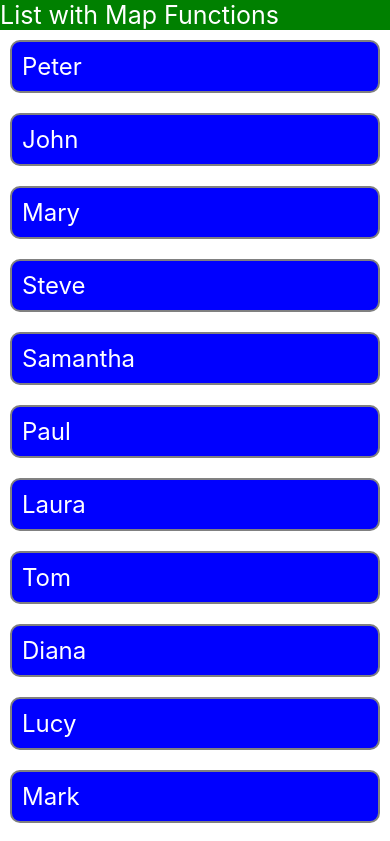
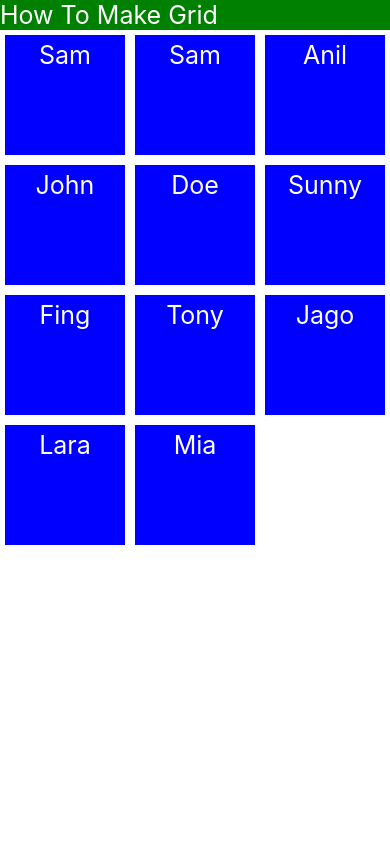
Before and after one commit to mtalhaleo2002/RN-App-From-Bg, a React Native app: screen / in a window 390 px wide. Shown: the top 841 px of the page. Built offline with nearby package versions, Linux system fonts and the light colour scheme.

Commit message:
How to Make Grid

```diff
--- a/App.tsx
+++ b/App.tsx
@@ -1,61 +1,47 @@
 import React from 'react';
-import { Text, View, StyleSheet, ScrollView } from 'react-native';
+import { Text, View, StyleSheet } from 'react-native';
 const App = () => {
   const users = [
     {
-      name: 'Peter',
       id: 1,
+      name: 'Sam',
     },
-    {
-      name: 'John',
-      id: 2,
-    },
-    {
-      name: 'Mary',
-      id: 3,
-    },
-    {
-      name: 'Steve',
-      id: 4,
-    },
-    { name: 'Samantha', id: 5 },
-    { name: 'Paul', id: 6 },
-    { name: 'Laura', id: 7 },
-    { name: 'Tom', id: 8 },
-    { name: 'Diana', id: 9 },
-    { name: 'Lucy', id: 10 },
-    { name: 'Mark', id: 11 },
-    { name: 'Nina', id: 12 },
-    { name: 'Kevin', id: 13 },
-    { name: 'Olivia', id: 14 },
-    { name: 'Jake', id: 15 },
+    { id: 2, name: 'Anil' },
+    { id: 3, name: 'John' },
+    { id: 4, name: 'Doe' },
+    { id: 5, name: 'Sunny' },
+    { id: 6, name: 'Fing' },
+    { id: 7, name: 'Tony' },
+    { id: 8, name: 'Jago' },
+    { id: 9, name: 'Lara' },
+    { id: 10, name: 'Mia' },
   ];
   return (
     <View>
       <Text style={{ fontSize: 25, backgroundColor: 'green', color: 'white' }}>
-        List with Map Functions
+        How To Make Grid
       </Text>
-      <ScrollView>
-        {users.map(userNo => (
-          <Text key={userNo.id} style={styles.itemBox}>
-            {userNo.name}
-          </Text>
+      <View style={{ flex: 1, flexDirection: 'row', flexWrap: 'wrap' }}>
+        <Text style={styles.item}>Sam</Text>
+        {users.map(item => (
+          <Text style={styles.item}>{item.name}</Text>
         ))}
-      </ScrollView>
+      </View>
     </View>
   );
 };
 
 const styles = StyleSheet.create({
-  itemBox: {
-    fontSize: 24,
-    padding: 10,
+  item: {
+    fontSize: 25,
+    padding: 5,
     backgroundColor: 'blue',
     color: 'white',
-    margin: 10,
-    borderColor: 'gray',
-    borderWidth: 2,
-    borderRadius: 10,
+    margin: 5,
+    height: 120,
+    width: 120,
+    textAlign: 'center',
+    textAlignVertical: 'center',
   },
 });
 
```
